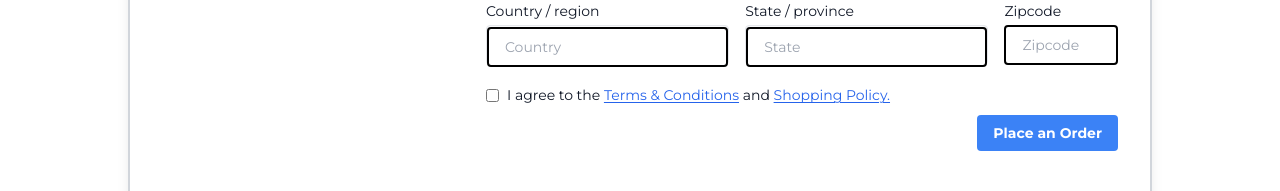
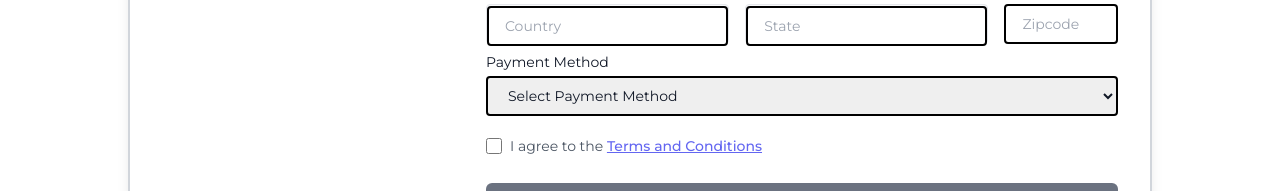
Before and after one commit to stha07ashok/BookStore, a React (Vite) app in the folder frontend/: page /checkout in a window 1280 px wide. Shown: the part 612-803 px from the top of the page. Built offline with nearby package versions, Linux system fonts and the light colour scheme; no server answers; sample sign-in values are in the browser's storage.

Commit message:
updating payment method

```diff
--- a/frontend/src/components/Success.jsx
+++ b/frontend/src/components/Success.jsx
@@ -77,7 +77,9 @@ const Success = () => {
   if (errorMessage)
     return (
       <div className="max-w-lg mx-auto p-6 border-2 border-gray-300 dark:border-white shadow-mg rounded-lg">
-        <h1 className="text-2xl font-semibold text-red-600">Payment Done!!</h1>
+        <h1 className="text-2xl font-semibold text-green-600">
+          Payment Done!!
+        </h1>
 
         <div className="mt-6 space-x-4">
           <button
@@ -88,7 +90,7 @@ const Success = () => {
           </button>
           <button
             onClick={() => navigate("/orders")}
-            className="px-4 py-2 bg-green-500 text-white rounded-lg hover:bg-green-600 focus:outline-none"
+            className="px-4 py-2 bg-red-500 text-white rounded-lg hover:bg-red-600 focus:outline-none"
           >
             View Order
           </button>
--- a/frontend/src/pages/books/CheckOutPage.jsx
+++ b/frontend/src/pages/books/CheckOutPage.jsx
@@ -8,8 +8,6 @@ import { useCreateOrderMutation } from "../../redux/features/orders/ordersApi";
 
 const CheckOutPage = () => {
   const cartItems = useSelector((state) => state.cart.cartItems);
-  console.log("cartItems", cartItems);
-
   const totalPrice = cartItems
     .reduce((acc, item) => acc + (item.newPrice * item.quantity || 0), 0)
     .toFixed(2);
@@ -25,6 +23,7 @@ const CheckOutPage = () => {
   const [createOrder, { isLoading }] = useCreateOrderMutation();
   const navigate = useNavigate();
   const [isChecked, setIsChecked] = useState(false);
+  const [paymentMethod, setPaymentMethod] = useState("");
 
   const onSubmit = async (data) => {
     const newOrder = {
@@ -39,23 +38,38 @@ const CheckOutPage = () => {
       phone: data.phone,
       productIds: cartItems.map((item) => item._id),
       totalPrice: totalPrice,
+      paymentMethod: paymentMethod,
     };
 
     try {
-      await createOrder(newOrder).unwrap();
+      // Create the order
+      const orderResponse = await createOrder(newOrder).unwrap();
+
+      // If payment method is Esewa, redirect to the payment page
+      if (paymentMethod === "Esewa") {
         Swal.fire({
           title: "Order Placed",
-        text: "Your order has been placed successfully!",
+          text: "Your order has been placed successfully! Please proceed to payment.",
           icon: "success",
           showCancelButton: false,
           confirmButtonText: "Proceed to Payment",
           confirmButtonColor: "#3085d6",
         }).then((result) => {
           if (result.isConfirmed) {
-          // Navigate to the payment page with the total price
+            // Redirect to the payment page
             navigate("/payment-form", { state: { amount: totalPrice } });
           }
         });
+      } else if (paymentMethod === "Cash on Delivery") {
+        // If payment method is COD, redirect to order confirmation page
+        Swal.fire({
+          title: "Order Placed",
+          text: "Your order has been placed successfully! Thank you for choosing Cash on Delivery.",
+          icon: "success",
+        }).then(() => {
+          navigate(`/orders`);
+        });
+      }
     } catch (error) {
       console.error("Error placing order:", error);
       alert("Failed to place the order");
@@ -68,7 +82,6 @@ const CheckOutPage = () => {
     <section>
       <div className="min-h-screen p-6 flex items-center justify-center bg-white dark:bg-gray-900 text-gray-900 dark:text-white">
         <div className="container max-w-screen-lg mx-auto">
-          <div>
           <div>
             <h2 className="font-semibold text-xl text-gray-600 mb-2 dark:text-white">
               Make Payment
@@ -97,8 +110,9 @@ const CheckOutPage = () => {
 
               <div className="lg:col-span-2">
                 <div className="grid gap-4 gap-y-2 text-sm grid-cols-1 md:grid-cols-5">
+                  {/* Personal Details Inputs */}
                   <div className="md:col-span-5">
-                      <label htmlFor="full_name">Full Name</label>
+                    <label htmlFor="name">Full Name</label>
                     <input
                       {...register("name", { required: true })}
                       type="text"
@@ -156,7 +170,6 @@ const CheckOutPage = () => {
                       placeholder="City"
                     />
                   </div>
-
                   <div className="md:col-span-2">
                     <label htmlFor="country">Country / region</label>
                     <div className="h-10 bg-gray-50 flex border border-gray-200 rounded items-center mt-1">
@@ -195,6 +208,21 @@ const CheckOutPage = () => {
                     />
                   </div>
 
+                  {/* Payment Method Selection */}
+                  <div className="md:col-span-5">
+                    <label htmlFor="paymentMethod">Payment Method</label>
+                    <select
+                      {...register("paymentMethod", { required: true })}
+                      onChange={(e) => setPaymentMethod(e.target.value)} // Update the payment method state
+                      className="h-10 border-2 border-black mt-1 rounded px-4 w-full dark:bg-black dark:text-white dark:border-white"
+                    >
+                      <option value="">Select Payment Method</option>
+                      <option value="Cash on Delivery">Cash on Delivery</option>
+                      <option value="Esewa">Esewa</option>
+                    </select>
+                  </div>
+
+                  {/* Terms & Conditions Checkbox */}
                   <div className="md:col-span-5 mt-3">
                     <div className="inline-flex items-center">
                       <input
@@ -202,35 +230,38 @@ const CheckOutPage = () => {
                         type="checkbox"
                         name="billing_same"
                         id="billing_same"
-                          className="form-checkbox"
+                        className="w-4 h-4 border border-gray-300 rounded dark:bg-black dark:border-white dark:ring-offset-black"
                       />
-                        <label htmlFor="billing_same" className="ml-2">
+                      <label
+                        htmlFor="billing_same"
+                        className="ml-2 text-gray-600 dark:text-white"
+                      >
                         I agree to the{" "}
-                          <Link className="underline underline-offset-2 text-blue-600">
-                            Terms & Conditions
-                          </Link>{" "}
-                          and{" "}
-                          <Link className="underline underline-offset-2 text-blue-600">
-                            Shopping Policy.
+                        <Link
+                          to="/terms"
+                          className="underline font-medium text-indigo-500"
+                        >
+                          Terms and Conditions
                         </Link>
                       </label>
                     </div>
                   </div>
 
-                    <div className="md:col-span-5 text-right">
-                      <div className="inline-flex items-end">
+                  {/* Submit Button */}
+                  <div className="md:col-span-5">
                     <button
-                          disabled={!isChecked}
-                          className="bg-blue-500 hover:bg-blue-700 text-white font-bold py-2 px-4 rounded"
+                      type="submit"
+                      className={`w-full h-10 bg-indigo-600 text-white font-medium rounded-md mt-4 disabled:bg-gray-500 ${
+                        !isChecked ? "cursor-not-allowed" : "cursor-pointer"
+                      }`}
+                      disabled={!isChecked || !paymentMethod}
                     >
-                          Place an Order
+                      Place Order
                     </button>
                   </div>
                 </div>
               </div>
-                </div>
             </form>
-            </div>
           </div>
         </div>
       </div>
--- a/frontend/src/pages/books/History.jsx
+++ b/frontend/src/pages/books/History.jsx
@@ -41,6 +41,8 @@ const HistoryPage = () => {
         details: order,
         date: order.createdAt,
         isDeleted: order.isDeleted,
+        paymentMethod: order.paymentMethod,
+        totalPrice: order.totalPrice,
         handleDelete: () => handleDeleteOrder(order._id),
       })
     ),
@@ -119,6 +121,18 @@ const HistoryPage = () => {
                     {`${record.details.address.city}, ${record.details.address.state}, ${record.details.address.country}, ${record.details.address.zipcode}`}
                   </p>
                   <p>
+                    <strong>Payment Method:</strong>{" "}
+                    {record.details.paymentMethod}
+                    {record.details.paymentMethod === "Esewa" && (
+                      <span className="text-green-500 font-bold ml-2">
+                        (Payment is completed!!)
+                      </span>
+                    )}
+                  </p>
+                  <p>
+                    <strong>Total Price:</strong> ${record.details.totalPrice}
+                  </p>
+                  <p>
                     <strong>Status:</strong>{" "}
                     <span className={getStatusTextColor(record.details.status)}>
                       {record.details.status}
@@ -139,6 +153,7 @@ const HistoryPage = () => {
                   <p>
                     <strong>Book Type:</strong> {record.details.type}
                   </p>
+
                   <p>
                     <strong>Status:</strong>{" "}
                     <span className={getStatusTextColor(record.details.status)}>
--- a/frontend/src/pages/books/OrderPage.jsx
+++ b/frontend/src/pages/books/OrderPage.jsx
@@ -94,6 +94,15 @@ const OrderPage = () => {
               <p className="text-sm text-gray-600 dark:text-white">
                 <span className="font-semibold">Phone:</span> {order.phone}
               </p>
+              <p className="text-sm text-gray-600 dark:text-white ">
+                <span className="font-semibold">Payment Method:</span>{" "}
+                {order.paymentMethod}
+                {order.paymentMethod === "Esewa" && (
+                  <span className="text-green-500 font-bold ml-2">
+                    (Payment is completed!!)
+                  </span>
+                )}
+              </p>
               <p className="text-sm text-gray-600 dark:text-white">
                 <span className="font-semibold">Total Price:</span> $
                 {order.totalPrice}
--- a/frontend/src/pages/dashboard/GetAllOrders/GetOrderInEmailCard.jsx
+++ b/frontend/src/pages/dashboard/GetAllOrders/GetOrderInEmailCard.jsx
@@ -64,11 +64,11 @@ const OrdersByEmail = () => {
   };
 
   if (isLoading) return <div>Loading...</div>;
-  if (error) return <div>Error loading orders</div>;
+  if (error) return <div>No orders found!!!</div>;
 
   const filteredOrders = orders
     .filter((order) => order.email === email)
-    .sort((a, b) => new Date(b.createdAt) - new Date(a.createdAt)); // Newest orders first
+    .sort((a, b) => new Date(b.createdAt) - new Date(a.createdAt));
 
   return (
     <div className="container mx-auto p-6">
@@ -114,6 +114,15 @@ const OrdersByEmail = () => {
               <p className="text-sm text-gray-600 dark:text-white">
                 <span className="font-semibold">Total Price:</span> Rs.
                 {order.totalPrice}
+              </p>
+              <p className="text-sm text-gray-600 dark:text-white ">
+                <span className="font-semibold">Payment Method:</span>{" "}
+                {order.paymentMethod}
+                {order.paymentMethod === "Esewa" && (
+                  <span className="text-green-500 font-bold ml-2">
+                    (Payment is completed!!)
+                  </span>
+                )}
               </p>
 
               <div className="mt-4">
```
Also changed, not shown: 1 other file (tests, documents, lock files or other folders). Lines whose indentation alone changed are shown as unchanged.
